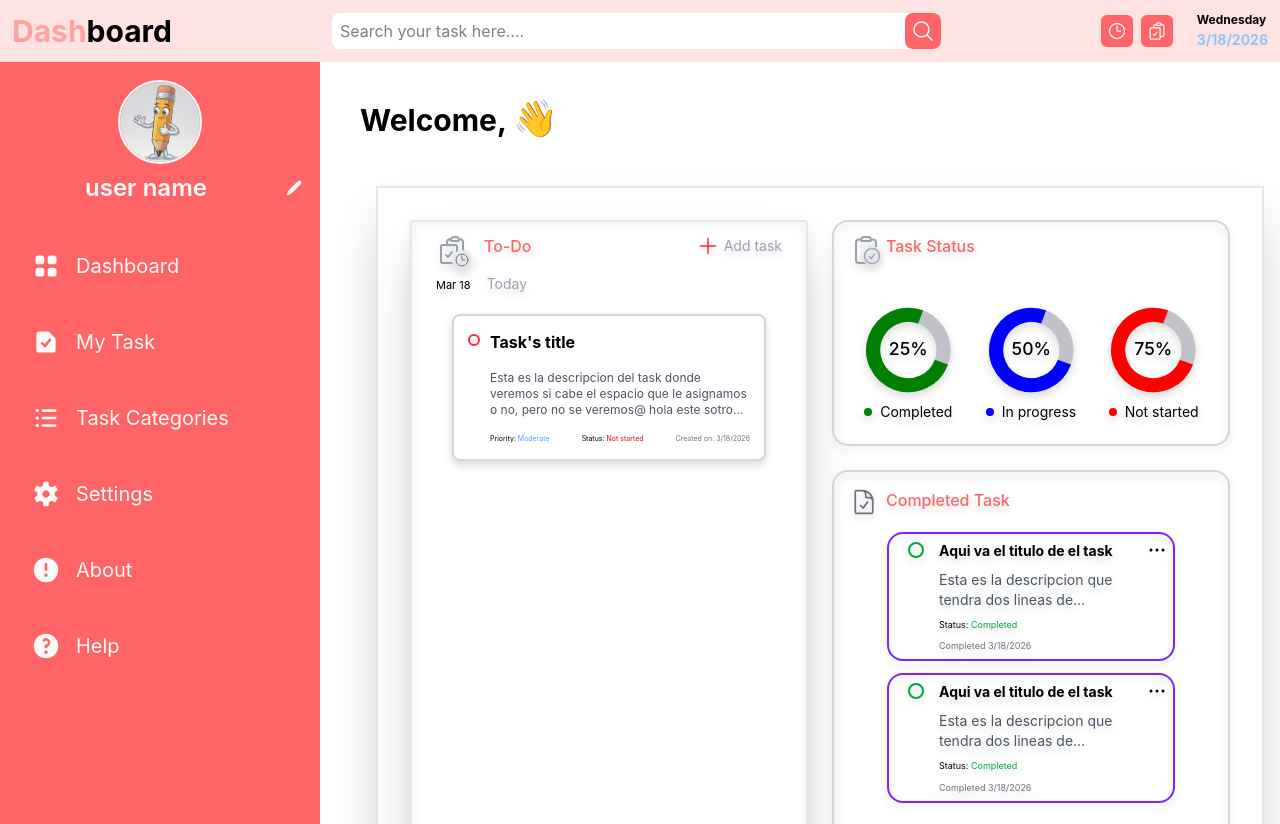
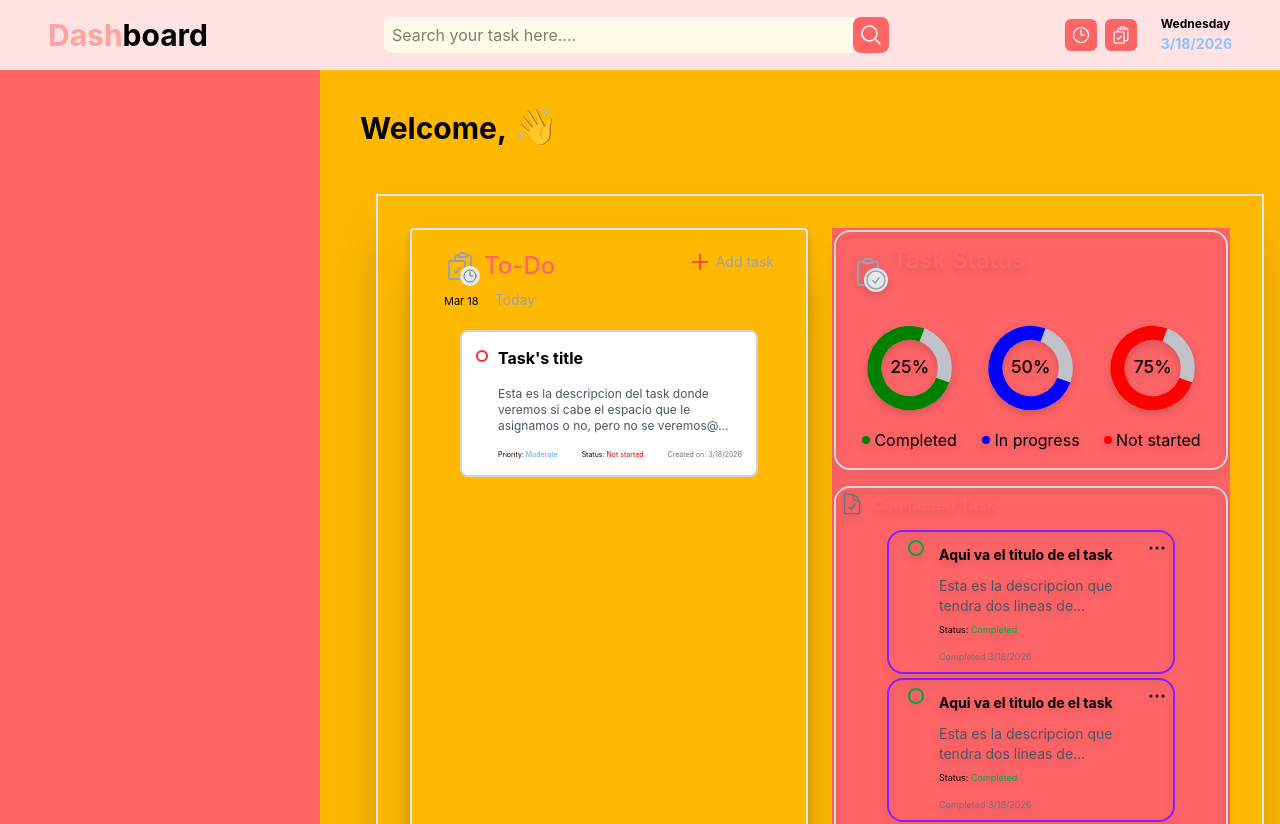
Before and after one commit to karinatuyuc/my-todo-list-React, a React (Vite) app: page / in a window 1280 px wide. Shown: the top 824 px of the page. Built offline with nearby package versions, Linux system fonts and the light colour scheme.

Commit message:
fix: responsive styles lg and md

```diff
--- a/src/CompletedTask.jsx
+++ b/src/CompletedTask.jsx
@@ -10,27 +10,28 @@ export default function CompletedTask({dateIn}){
                {/** <div className="">*/}
                 <div className="flex gap-2 mb-2">
                     < DocumentCheckIcon
-                        className="w-7 h-7 text-gray-500 mb-2"
+                        className="w-7 h-7 text-gray-500 mb-2 md:w-8 md:h-8 md:mb-4 lg:w-6 lg:h-6 lg:mb-1"
                     />
-                    <h1 className=" text-red-400 font-medium">Completed Task</h1>
+                    <h1 className=" text-red-400 font-medium md:text-2xl lg:text-sm xl:text-base">Completed Task</h1>
                 </div>
 
 
 
                 {/**CARDS*/}
-                <div className="flex flex-col gap-4 p-2 md:flex-row lg:grid lg:pl-8 lg:pr-8 lg:p-0 lg:gap-3">
+                <div className="flex flex-col gap-4 p-2 md:flex-row md:text-2xl lg:grid lg:pl-8 lg:pr-8 lg:p-0 lg:gap-0.5">
 
                     {/**CARD #1 */}
-                    <div className="grid border-2 border-violet-600 rounded-2xl grid-cols-[1fr_4fr_1fr] w-full max-w-md mx-auto p-1 lg:w-72">
+                    <div className="grid border-2 border-violet-600 rounded-2xl grid-cols-[1fr_4fr_1fr] w-full max-w-md mx-auto p-1
+                    lg:w-72 lg:mt-0.5 xl:mt-0.5">
 
                         <div className="flex justify-center items-start pt-1">
-                            <div className="w-4 h-4 rounded-full border-2 border-green-600"></div>
+                            <div className="w-4 h-4 rounded-full border-2 border-green-600 md:w-5 md:h-5 lg:w-4 lg:h-4"></div>
                         </div>
 
 
                            <div className="max-w-auto">
-                              <span className="font-bold text-sm ">Aqui va el titulo de el task</span>
-                              <p className="text-sm line-clamp-2 mt-2 text-gray-600"
+                              <span className="font-bold text-sm md:text-base lg:text-sm">Aqui va el titulo de el task</span>
+                              <p className="text-sm line-clamp-2 mt-2 text-gray-600 md:text-base lg:text-sm xl:text-medium"
 
                               >Esta es la descripcion que tendra dos lineas de longitud no mas</p>
                               <h4 className="text-[9px] mt-2">Status: <span className="text-green-600">Completed</span></h4>
@@ -44,17 +45,18 @@ export default function CompletedTask({dateIn}){
                             </div>
                     </div>
 
-                   {/**CARD #2 */}
-                   <div className="grid border-2 border-violet-600 rounded-2xl grid-cols-[1fr_4fr_1fr] w-full max-w-md mx-auto p-1 lg:w-72">
+                    {/**CARD #1 */}
+                    <div className="grid border-2 border-violet-600 rounded-2xl grid-cols-[1fr_4fr_1fr] w-full max-w-md mx-auto p-1
+                    lg:w-72 lg:mt-0.5 xl:mt-0.5">
 
                         <div className="flex justify-center items-start pt-1">
-                            <div className="w-4 h-4 rounded-full border-2 border-green-600"></div>
+                            <div className="w-4 h-4 rounded-full border-2 border-green-600 md:w-5 md:h-5 lg:w-4 lg:h-4"></div>
                         </div>
 
 
                            <div className="max-w-auto">
-                              <span className="font-bold text-sm ">Aqui va el titulo de el task</span>
-                              <p className="text-sm line-clamp-2 mt-2 text-gray-600"
+                              <span className="font-bold text-sm md:text-base lg:text-sm">Aqui va el titulo de el task</span>
+                              <p className="text-sm line-clamp-2 mt-2 text-gray-600 md:text-base lg:text-sm xl:text-medium"
 
                               >Esta es la descripcion que tendra dos lineas de longitud no mas</p>
                               <h4 className="text-[9px] mt-2">Status: <span className="text-green-600">Completed</span></h4>
@@ -69,6 +71,9 @@ export default function CompletedTask({dateIn}){
                     </div>
 
 
+
+
+
                 </div>
 
              { /** </div>*/}
--- a/src/Dashboard.jsx
+++ b/src/Dashboard.jsx
@@ -56,7 +56,8 @@ export default function Dashboard({showModal, tasks}) {
 
 
             {/*Header*/}
-            <header className="flex justify-between items-center p-1.5 bg-red-100 lg:flex lg:justify-around lg:p-3 lg:sticky lg:top-0 lg:z-20 lg:gap-40">
+            <header className="flex justify-between items-center p-1.5 bg-red-100 sticky top-0 z-20
+            lg:flex lg:justify-around lg:p-4 lg:pl-12 lg:pr-12 lg:sticky lg:top-0 lg:z-20 lg:gap-44">
 
                 {/** Dashboard title*/}
                 <div className= "font-bold text-[15px] md:text-3xl">
@@ -66,16 +67,16 @@ export default function Dashboard({showModal, tasks}) {
 
 
                 {/** Search bar */}
-                <div className="flex bg-white rounded-lg md:w-94 lg:w-lvw ">
+                <div className="flex bg-yellow-50 hover:bg-red-200 rounded-lg md:w-94 lg:w-lvw ">
 
                     <input
                       type="text"
                       id="search"
                       name="search"
                       placeholder={isDesktop ? "Search your task here...." : "Search you task..." }
-                      className=" w-full h-9 p-2 text-sm rounded-lg focus:outline-none md:h-9 md:text-base"
+                      className=" w-full h-9 p-2 text-sm rounded-lg focus:outline-none md:h-9 md:text-base hover:bg-red-200"
                 />
-                    <button className="flex items-center justify-center md:h-9">
+                    <button className="flex items-center justify-center md:h-9 hover:bg-red-300">
                         <MagnifyingGlassIcon
                         className="w-7 h-9 p-1.5 bg-red-400  text-white rounded-lg md:w-8 md:h-8 lg:w-9 lg:h-9"/>
                     </button>
@@ -103,7 +104,8 @@ export default function Dashboard({showModal, tasks}) {
 
 
 
-        <main className="min-h-screen w-full grow md:grid md:grid-cols-[1fr_3fr] md:gap-10 lg:h-full">
+        <main className="min-h-screen w-full grow  md:h-full md:bg-blue-600
+        lg:grid lg:grid-cols-[1fr_3fr] lg:gap-10 lg:h-full lg:bg-amber-400">
 
             {/**SIDE MENU */}
             <div className="lg:bg-red-400 lg:w-80">
@@ -130,7 +132,8 @@ export default function Dashboard({showModal, tasks}) {
 
                 {/** Main section */}
 
-                <section className="border-2 border-gray-200 m-4 mb-5 mt-12 p-6 md:min-h-screen md:p-8 shadow-2xl
+                <section className="border-2 border-gray-200 m-4 mb-5 mt-12 p-6 md:min-h-screen md:p-10 shadow-2xl
+
                 lg:p-8">
 
                     <div className="lg:grid  lg:grid-cols-2 lg:gap-6 lg:h-screen">
@@ -138,10 +141,13 @@ export default function Dashboard({showModal, tasks}) {
                     {/*ADD TASK SECTION AND CARDS TASKS (different component in REVIEW)*/}
 
                     <div className="w-full border-2 border-gray-200 shadow-2xl drop-shadow-lg p-2 mb-3 rounded
+                    md:bg-amber-400 md:p-4 md:mb-12
                     lg:h-full ">
 
-                        <div className="flex justify-between m-4 lg:mt-1">
-                            <span className="absolute text-justify left-16 text-xm ml-2 text-red-400 font-medium md:text-base">To-Do</span>
+                        <div className="flex justify-between m-4
+
+                        lg:mt-1">
+                            <span className="absolute text-justify left-16 text-xm ml-2 text-red-400 font-medium md:text-2xl">To-Do</span>
                             <div className="relative">
                                  <ClipboardDocumentCheckIcon
                                       className="w-7 h-7 absolute text-gray-400
@@ -155,7 +161,7 @@ export default function Dashboard({showModal, tasks}) {
 
                              <span
                                  className="absolute text-justify mt-10 text-xs
-                                 md:text-sm md:mt-12 lg:text-[11px] lg:mt-10">
+                                 md:text-sm md:mt-14 lg:text-[11px] lg:mt-10">
                                     {dayMonth}
                                      <span
                                      className="text-gray-400 m-4
@@ -173,7 +179,7 @@ export default function Dashboard({showModal, tasks}) {
                                    className="w-5 h-5 text-red-500 font-medium
                                    md:w-6 md:h-6"
                                 />
-                                <span className="text-gray-400 lg:text-sm">Add task</span>
+                                <span className="text-gray-400 md:text-2xl lg:text-sm">Add task</span>
                             </button>
                         </div>
 
@@ -192,20 +198,22 @@ export default function Dashboard({showModal, tasks}) {
 
 
 
-                <div className="lg:flex lg:flex-col lg:h-screen">
+                <div className="lg:flex lg:flex-col lg:h-screen md:bg-red-700 md:p-0.5 lg:bg-red-400 lg:p-0.5">
 
 
                     {/* TASK STATUS*/}
-                    <div className="border-2 border-gray-300 drop-shadow-lg rounded-2xl mb-2 h-full p-4 md:mb-6 lg:h-80 lg:pt-3">
+                    <div className="border-2 border-gray-300 drop-shadow-lg rounded-2xl mb-2 h-full p-4
+                    md:mb-12
+                    lg:h-80 lg:pt-3 lg:mb-4">
 
-                        <div className="flex gap-4 lg:pb-6">
+                        <div className="flex gap-4  md:pb-6 lg:pb-4">
 
-                            <div className="flex relative mb-4">
-                              <ClipboardIcon className="w-7 h-7 absolute text-gray-400 md:w-8 md:h-8"/>
+                            <div className="flex relative mb-4 md:mt-3">
+                              <ClipboardIcon className="w-7 h-7 absolute text-gray-400 md:w-10 md:h-10 lg:w-8 lg:h-8"/>
                               <CheckCircleIcon className="w-4 h-4 relative mt-3 left-3 rounded-full text-gray-400 bg-gray-200
-                              md:w-5 md:h-5" />
+                              md:w-6 md:h-6 lg:w-6 lg:h-6" />
                             </div>
-                            <span className="text-red-400 font-medium md:text-base">Task Status</span>
+                            <span className="text-red-400 font-medium md:text-2xl">Task Status</span>
                         </div>
 
 
@@ -231,7 +239,8 @@ export default function Dashboard({showModal, tasks}) {
                     {/*COMPLETED TASK*/}
 
                     <div className=" border-2 drop-shadow-lg border-gray-300 p-4 h-full mt-4 rounded-2xl
-                     lg:mt-0 lg:p-4">
+                       max-w-7xl
+                     lg:mt-0 lg:p-1">
                         <CompletedTask
                             dateIn={dateInNumber}
                         />
--- a/src/ProgressCircle.jsx
+++ b/src/ProgressCircle.jsx
@@ -5,8 +5,8 @@ export default function ProgressCircle({title, progress, color}) {
     return (
         <>
             {/** SVG for progress circles*/}
-            <div className="h-22 md:h-28 lg:h-30">
-                        <svg viewBox="0 0 100 100" className="w-full h-16 md:h-22 lg:h-22">
+            <div className="h-22 md:h-48 lg:h-32">
+                        <svg viewBox="0 0 100 100" className="w-full h-16 md:h-28 lg:h-22">
 
                             {/**Circle base */}
                             <circle cx="50" cy="50" r="40" stroke="#C0C1C9"
@@ -36,9 +36,9 @@ export default function ProgressCircle({title, progress, color}) {
                             >{progress}</text>
                         </svg>
 
-                        <div className="flex justify-center items-center gap-2 mt-2">
+                        <div className="flex justify-center items-center gap-2 mt-2 md:gap-1 md:mt-4">
                             <span className="w-2 h-2 rounded-full" style={{ backgroundColor: color }}></span>
-                            <span className="text-[10px] text-center md:text-sm">{title}</span>
+                            <span className="text-[10px] text-center md:text-2xl lg:text-base">{title}</span>
                         </div>
             </div>
 
--- a/src/TaskCard.jsx
+++ b/src/TaskCard.jsx
@@ -4,7 +4,8 @@ export default function TaskCard ({descriptionTask, date}){
         <>
 
 
-        <div className="lg:p-6 border-gray-800">
+        <div className="lg:p-6 border-gray-800
+        md:mt-20 lg:mt-4">
 
                                   {/*DIV TO DO AND ADD TASK*/}
              <div className="grid grid-cols-1 gap-4 mt-10 p-2 md:grid md:grid-cols-2 lg:flex lg:mt-2">
--- a/src/sideMenu.jsx
+++ b/src/sideMenu.jsx
@@ -51,17 +51,17 @@ export default function SideMenu({ userName, setUserName}) {
 
 
 
-        <div className={`z-20 fixed w-full h-screen top-0 menu-side
-           lg:w-80 ${isOpen ? "w-full" : "hidden"} md:flex md:flex-col md:static md:w-80`}>
+        <div className={`z-20 fixed w-full h-screen top-0 menu-side md:bg-fuchsia-800
+            ${isOpen ? "left-0" : "-left-full"} `}>
 
 
-            <div className={`bg-red-700 flex flex-col justify-center items-center lg:w-80 lg:bg-red-400
+            <div className={`bg-red-700 flex flex-col justify-center items-center lg:w-80 lg:bg-red-400 md:bg-yellow-300
 
 
             `}>
 
 
-                   <div className="absolute right-4 top-4 text-xl text-white lg:hidden">
+                   <div className="absolute right-4 top-4 text-xl text-white lg:hidden md:hidden">
                       <button onClick={() => setIsOpen(false)}>Close</button>
                    </div>
 
```
